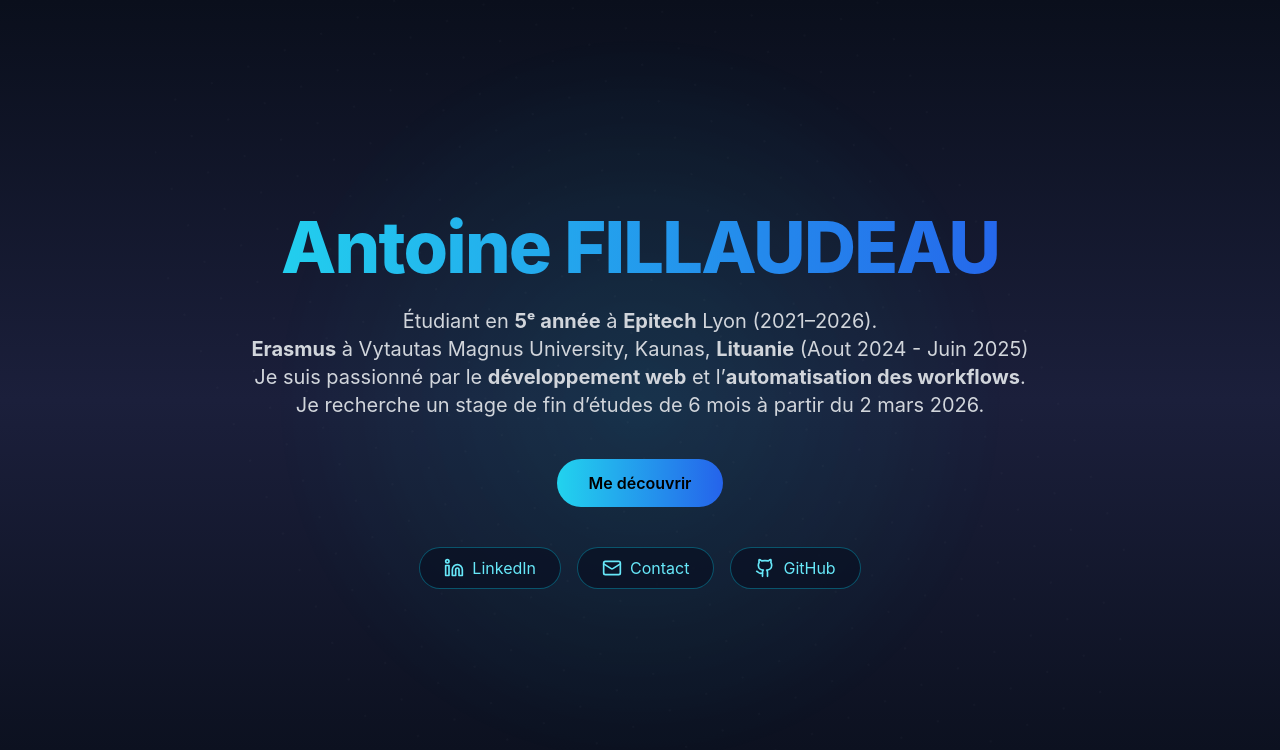
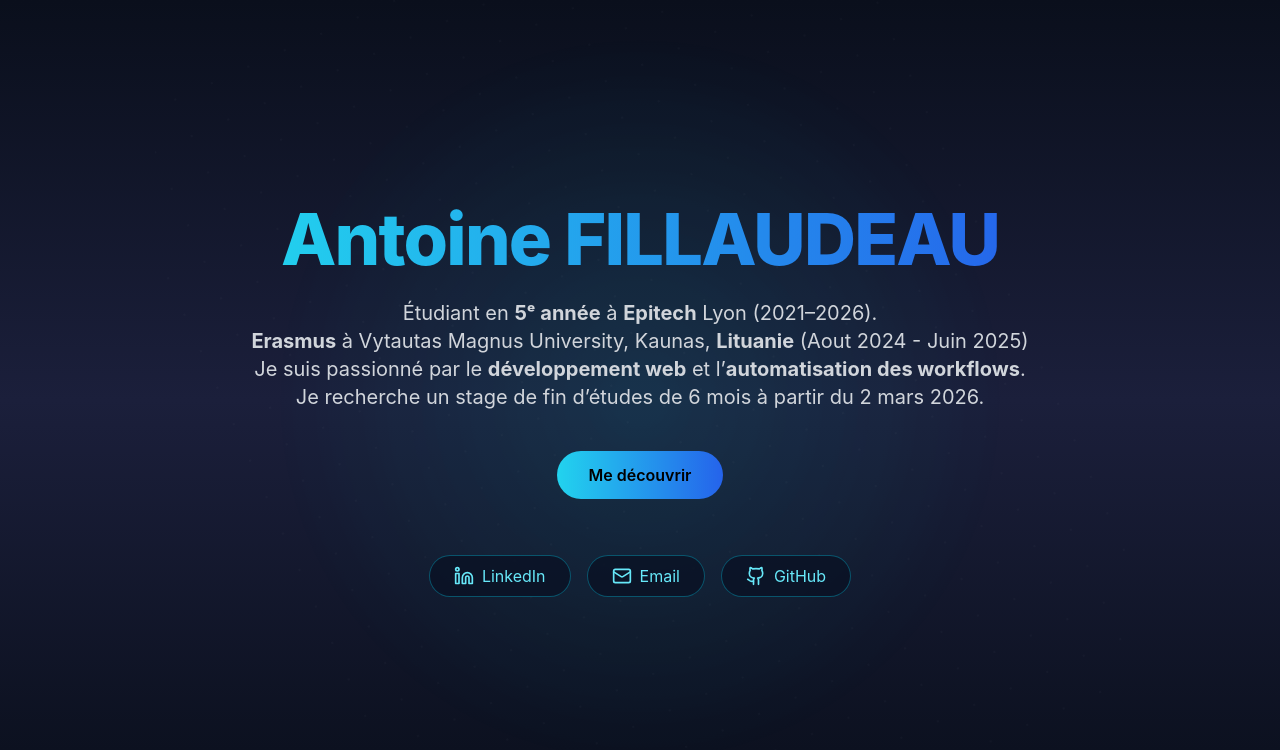
Before and after one commit to antoinefld/curriculum_vitae, a React (Create React App) app: page / in a window 1280 px wide. Shown: the top 750 px of the page. Built offline with nearby package versions, Linux system fonts and the light colour scheme.

Commit message:
[ADD] hover effect contact

```diff
--- a/src/components/Introducing.jsx
+++ b/src/components/Introducing.jsx
@@ -37,34 +37,42 @@ export default function Introducing() {
             Me découvrir
           </a>
 
-          <div className="flex items-center gap-4">
-            <a
-              href="https://www.linkedin.com/in/antoine-fillaudeau-9428a3239/"
-              target="_blank"
-              rel="noopener noreferrer"
-              className="flex items-center gap-2 px-6 py-2 bg-[#0B1225]/80 border border-cyan-500/40 text-cyan-300 rounded-full hover:bg-cyan-400/10 hover:text-white transition"
-            >
-              <Linkedin className="w-5 h-5" />
-              LinkedIn
-            </a>
-
-            <a
-              href="mailto:antoine.fillaudeau@epitech.eu"
-              className="flex items-center gap-2 px-6 py-2 bg-[#0B1225]/80 border border-cyan-500/40 text-cyan-300 rounded-full hover:bg-cyan-400/10 hover:text-white transition"
-            >
-              <Mail className="w-5 h-5" />
-              Contact
-            </a>
-
-            <a
-              href="https://github.com/antoinefld" // <-- Remplace par ton GitHub
-              target="_blank"
-              rel="noopener noreferrer"
-              className="flex items-center gap-2 px-6 py-2 bg-[#0B1225]/80 border border-cyan-500/40 text-cyan-300 rounded-full hover:bg-cyan-400/10 hover:text-white transition"
-            >
-              <Github className="w-5 h-5" />
-              GitHub
-            </a>
+          <div className="flex flex-col sm:flex-row items-center gap-4 mt-4">
+            {[
+              {
+                href: "https://www.linkedin.com/in/antoine-fillaudeau-9428a3239/",
+                label: "LinkedIn",
+                icon: <Linkedin className="w-5 h-5" />,
+              },
+              {
+                href: "mailto:antoine.fillaudeau@epitech.eu",
+                label: "Email",
+                icon: <Mail className="w-5 h-5" />,
+              },
+              {
+                href: "https://github.com/antoinefld",
+                label: "GitHub",
+                icon: <Github className="w-5 h-5" />,
+              },
+            ].map((btn) => (
+              <motion.a
+                key={btn.label}
+                href={btn.href}
+                target="_blank"
+                rel="noopener noreferrer"
+                className="flex items-center gap-2 px-6 py-2 bg-[#0B1225]/80 border border-cyan-500/40 text-cyan-300 rounded-full transition 0.2s"
+                whileHover={{
+                  scale: 1.1,
+                  boxShadow: "0 0 15px rgba(0,255,255,0.6)",
+                  color: "#ffffff",
+                  transition: { duration: 0.05 }
+                }}
+                whileTap={{ scale: 0.95 }}
+              >
+                {btn.icon}
+                {btn.label}
+              </motion.a>
+            ))}
           </div>
         </div>
       </motion.div>
```
